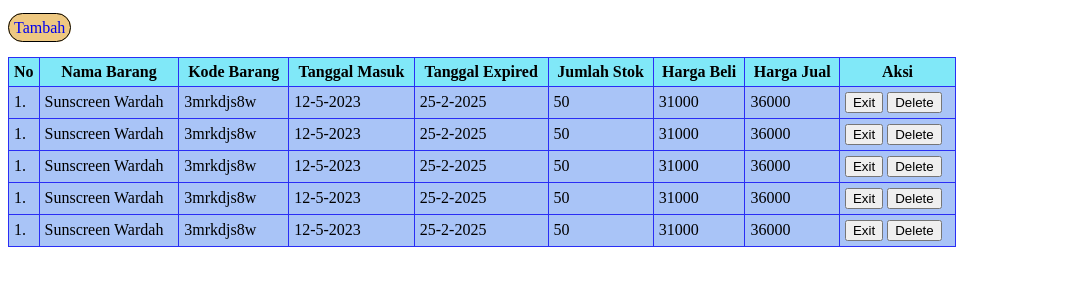
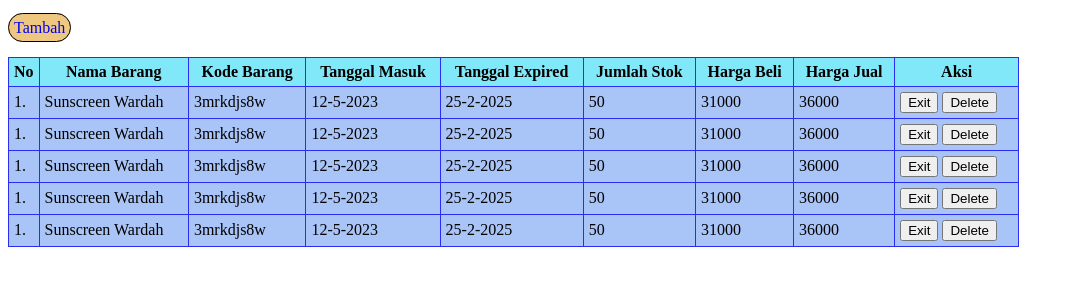
Before and after one commit to LufiCahyanti/html-activity-3, a plain HTML site: page index.html in a window 1280 px wide. Shown: the part 61-346 px from the top of the page, without its empty margins (0-1074 px from the left). Drawn offline with Linux system fonts and the light colour scheme.

Commit message:
perubahan tabel

```diff
--- a/index.html
+++ b/index.html
@@ -3,10 +3,10 @@
 <head>
   <meta charset="UTF-8">
   <meta name="viewport" content="width=device-width, initial-scale=1.0">
-  <title>Menu Makanan</title>
+  <title>Document</title>
   <style>
     table {
-        width: 75%;
+        width: 80%;
         border-collapse: collapse;
         margin-top: 20px;
     }
```
